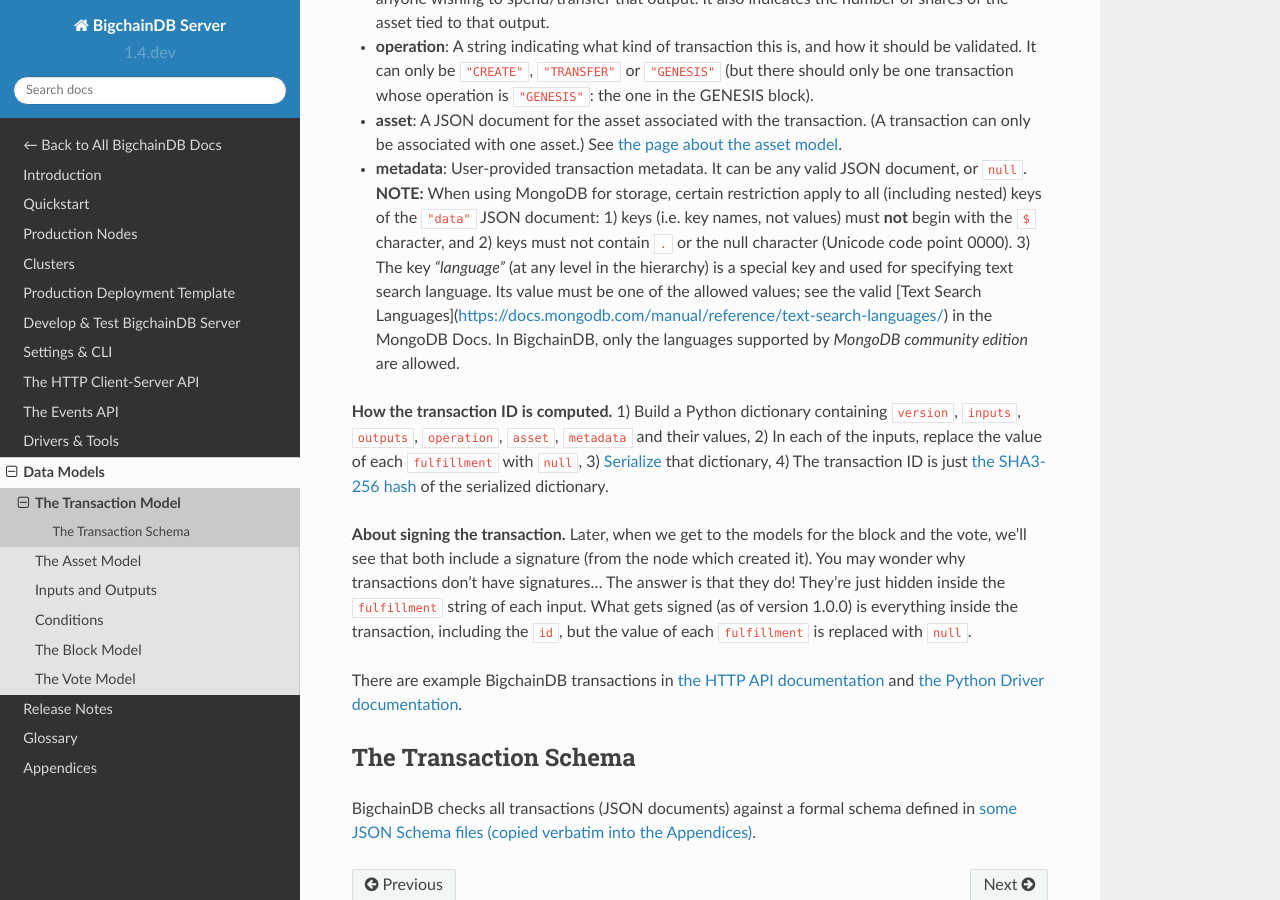
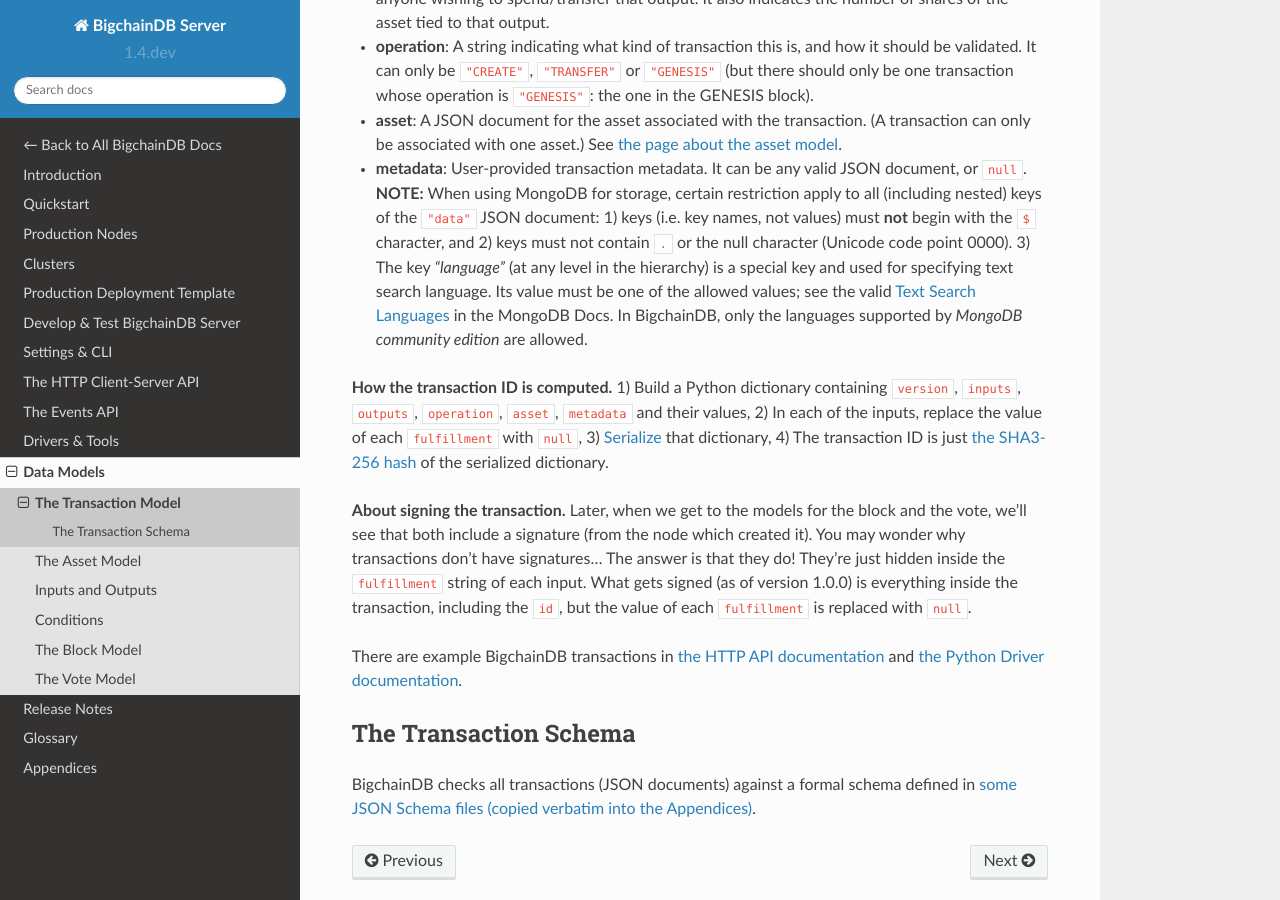
Before and after one commit to bigchaindb/bigchaindb, a Sphinx documentation site: the page built from docs/server/source/data-models/transaction-model.rst, in a window 1280 px wide and 900 px high, scrolled down 663 px. Built offline with Sphinx 7.4.7 and the Read the Docs theme 2.0.0, drawn with Linux system fonts in a browser that asks for light colours.

Commit message:
[Doc]: Fix markdown formatting in rst

```diff
--- a/docs/server/source/data-models/transaction-model.rst
+++ b/docs/server/source/data-models/transaction-model.rst
@@ -48,7 +48,7 @@
   to all (including nested) keys of the ``"data"`` JSON document:
   1) keys (i.e. key names, not values) must **not** begin with the ``$`` character, and
   2) keys must not contain ``.`` or the null character (Unicode code point 0000).
-  3) The key `"language"` (at any level in the hierarchy) is a special key and used for specifying text search language. Its value must be one of the allowed values; see the valid [Text Search Languages](https://docs.mongodb.com/manual/reference/text-search-languages/) in the MongoDB Docs. In BigchainDB, only the languages supported by *MongoDB community edition* are allowed.
+  3) The key `"language"` (at any level in the hierarchy) is a special key and used for specifying text search language. Its value must be one of the allowed values; see the valid `Text Search Languages <https://docs.mongodb.com/manual/reference/text-search-languages/>`_ in the MongoDB Docs. In BigchainDB, only the languages supported by *MongoDB community edition* are allowed.
 
 **How the transaction ID is computed.**
 1) Build a Python dictionary containing ``version``, ``inputs``, ``outputs``, ``operation``, ``asset``, ``metadata`` and their values,
```
